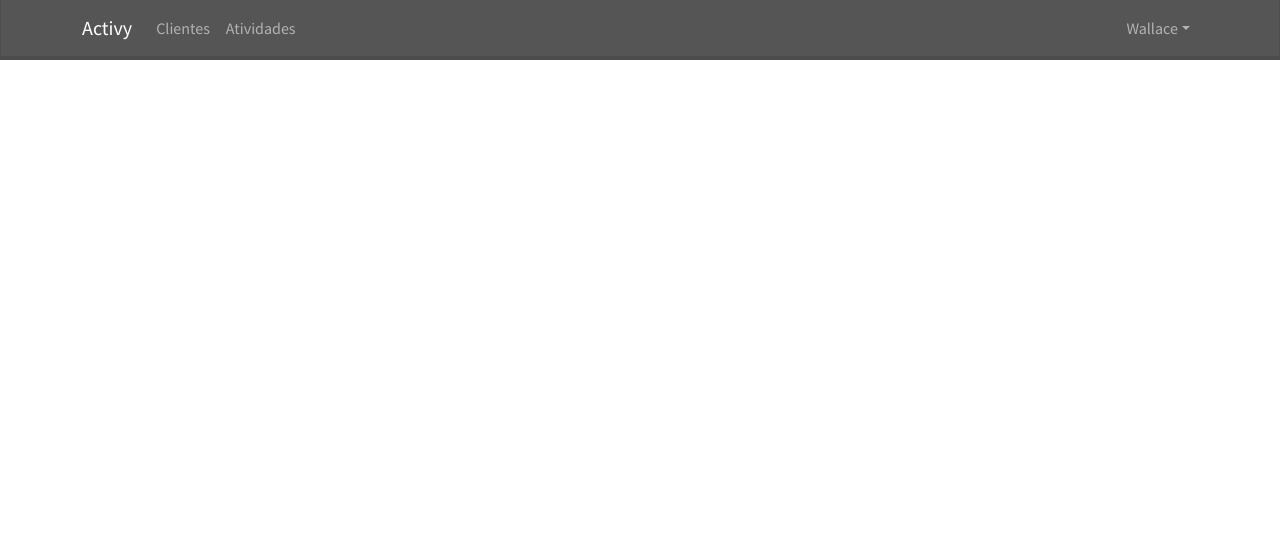
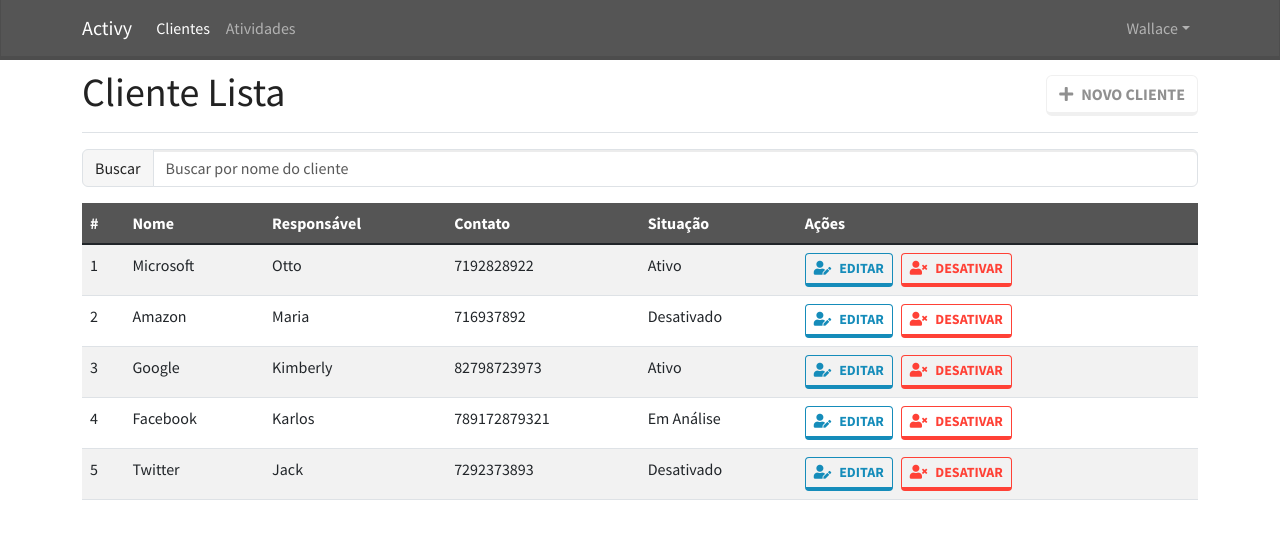
Before and after one commit to wallaceguimaraes/react-dotnetcore-efcore, a React (Create React App) app in the folder front/pro-atividade-app/: page /cliente/lista in a window 1280 px wide. Shown: the top 538 px of the page. Built offline with nearby package versions, Linux system fonts and the light colour scheme.

Commit message:
novas rotas, dashboard, cliente

```diff
--- a/front/pro-atividade-app/src/App.js
+++ b/front/pro-atividade-app/src/App.js
@@ -1,30 +1,26 @@
 import './App.css';
 import Atividade from './pages/atividades/Atividade';
-import { BrowserRouter as Router, Switch, Route, Routes } from 'react-router-dom';
+import Cliente from './pages/clientes/Cliente';
+import Home from './pages/home/Home';
+import { Route, Routes, Switch } from 'react-router-dom';
+import Dashboard from './pages/dashboard/Dashboard';
+import ClienteForm from './pages/clientes/ClienteForm';
+import PageNotFound from './pages/PageNotFound';
 
 export default function App() {
+  /**
+   * Caso ocorra alguma instabilidade ao exibir rotas
+   * implementar o Switch
+   */
   return (
-     <Router>
-       <Routes>
-        <Route path='/atividades' element={<Atividade/>} />
-        <Route path='/clientes' component={Cliente} />
-        <Route path='/home' component={Home} />
-       </Routes>
-    </Router>
+    <Routes>
+      <Route exact path='/' element={<Dashboard/>} />
+      <Route path='/atividade/lista' element={<Atividade/>} />
+      <Route path='/cliente/lista' element={<Cliente/>} />
+      <Route path='/cliente/:id/atividade' element={<Cliente/>} />
+      <Route path='/cliente/detalhe/' element={<ClienteForm/>} />
+      <Route path='/cliente/detalhe/:id' element={<ClienteForm/>} />
+      <Route element={<PageNotFound/>} />
+    </Routes>
       );
 }
-
-
-const Cliente = () => {
-  <div>
-    <h1>Cliente</h1>
-    <hr></hr>
-  </div>
-}
-
-const Home = () => {
-  <div>
-    <h1>Home</h1>
-    <hr></hr>
-  </div>
-}
--- a/front/pro-atividade-app/src/components/Menu.jsx
+++ b/front/pro-atividade-app/src/components/Menu.jsx
@@ -1,15 +1,16 @@
 import { Navbar, Container, Nav, NavDropdown } from 'react-bootstrap'
+import { NavLink } from 'react-router-dom';
 
 export default function Menu() {
     return (
         <Navbar bg="dark" expand="lg" variant="dark">
         <Container>
-          <Navbar.Brand href="#home">Activy</Navbar.Brand>
+          <Navbar.Brand as={NavLink} to="/">Activy</Navbar.Brand>
           <Navbar.Toggle aria-controls="basic-navbar-nav" />
           <Navbar.Collapse id="basic-navbar-nav">
             <Nav className="me-auto">
-              <Nav.Link href="#home">Clientes</Nav.Link>
-              <Nav.Link href="#link">Atividades</Nav.Link>
+              <Nav.Link activeClassName="active" as={NavLink} to="/cliente/lista">Clientes</Nav.Link>
+              <Nav.Link activeClassName="active" as={NavLink} to="/atividade/lista">Atividades</Nav.Link>
             </Nav>
             <Nav>
               <NavDropdown  align="end"
--- a/front/pro-atividade-app/src/index.js
+++ b/front/pro-atividade-app/src/index.js
@@ -5,6 +5,7 @@
 import 'bootstrap/dist/css/bootstrap.min.css';
 import Menu from './components/Menu';
 import 'bootswatch/dist/lumen/bootstrap.min.css';
+import { BrowserRouter as Router } from 'react-router-dom';
 /**
  * morph
  * quartz
@@ -16,11 +17,11 @@
  */
 
 ReactDOM.render(
-  <>
-  <Menu/>
-  <div className="container" >
-    <App />
-  </div>
-  </>,
+  <Router>
+    <Menu/>
+      <div className="container" >
+        <App />
+      </div>
+  </Router>,
   document.getElementById('root')
 );
--- /dev/null
+++ b/front/pro-atividade-app/src/pages/PageNotFound.jsx
@@ -0,0 +1,19 @@
+import React from 'react'
+
+export default function PageNotFound() {
+    return (
+        <div>
+            <h1 className='mt-4 mb-4 text-center'>
+            Ops...
+            <br/>
+            <br/>
+            <br/>
+            404 Not Found
+            <br/>
+            <br/>
+            <br/>
+            Página não encontrada!
+            </h1>
+        </div>
+    )
+}
--- /dev/null
+++ b/front/pro-atividade-app/src/pages/clientes/Cliente.jsx
@@ -0,0 +1,9 @@
+import ClienteLista from "./ClienteLista";
+
+export default function Cliente() {
+    return (
+      <>
+        <ClienteLista/>
+      </>
+    )
+}
--- /dev/null
+++ b/front/pro-atividade-app/src/pages/clientes/ClienteForm.jsx
@@ -0,0 +1,27 @@
+import React from 'react'
+import { Button } from 'react-bootstrap'
+import TitlePage from '../../components/TitlePage'
+import { useNavigate, useParams } from 'react-router-dom';
+
+export default function ClienteForm() {
+
+    let navigate = useNavigate();
+    let { id } = useParams();
+
+    return (
+        <>
+        <TitlePage title={'Detalhes Cliente ' + (id !== undefined ? id : '')}>
+            <Button
+                variant='outline-secondary'
+                onClick={() => navigate('/cliente/lista')}
+            >
+                <i className='fas fa-arrow-left me-2'></i>
+                Voltar
+            </Button>
+        </TitlePage>
+        <div>
+
+        </div>
+        </>
+    )
+}
--- /dev/null
+++ b/front/pro-atividade-app/src/pages/clientes/ClienteLista.jsx
@@ -0,0 +1,124 @@
+import { useState } from 'react';
+import { Button, FormControl, InputGroup } from 'react-bootstrap';
+import TitlePage from '../../components/TitlePage';
+import { useNavigate } from 'react-router-dom';
+import Cliente from './Cliente';
+
+const clientes = [
+    {
+        id:1,
+        nome: 'Microsoft',
+        responsavel: 'Otto',
+        contato: 7192828922,
+        situacao: 'Ativo'
+    },
+    {
+        id:2,
+        nome: 'Amazon',
+        responsavel: 'Maria',
+        contato: 716937892,
+        situacao: 'Desativado'
+    },
+    {
+        id:3,
+        nome: 'Google',
+        responsavel: 'Kimberly',
+        contato: 82798723973,
+        situacao: 'Ativo'
+    },
+    {
+        id:4,
+        nome: 'Facebook',
+        responsavel: 'Karlos',
+        contato: 789172879321,
+        situacao: 'Em Análise'
+    },
+    {
+        id:5,
+        nome: 'Twitter',
+        responsavel: 'Jack',
+        contato: 7292373893,
+        situacao: 'Desativado'
+    }
+]
+
+
+export default function ClienteLista() {
+    const navigate = useNavigate();
+    const [termoBusca, setTermoBusca] = useState('');
+
+    const handleInputChange = (e) => {
+        setTermoBusca(e.target.value);
+        console.log(termoBusca)
+    }
+
+    const clientesFiltrados = clientes.filter((cliente) => {
+      /*   return cliente.nome.toLocaleLowerCase().indexOf(termoBusca) !== -1 ||
+                cliente.responsavel.toLocaleLowerCase().indexOf(termoBusca) !== -1  */
+             return (
+                 Object.values(cliente).join(' ').toLocaleLowerCase().includes(termoBusca.toLocaleLowerCase())
+             )
+    })
+
+
+    const novoCliente = () => {
+        navigate('/cliente/detalhe')
+    }
+
+    return (
+            <>
+            <TitlePage title='Cliente Lista'>
+                <Button variant='outline-secondary' onClick={novoCliente}>
+                    <i className='fas fa-plus me-2' ></i>
+                    Novo Cliente
+                </Button>
+             </TitlePage>
+            <InputGroup className="mt-3 mb-3">
+                <InputGroup.Text>Buscar</InputGroup.Text>
+                <FormControl
+                    onChange={handleInputChange}
+                    placeholder='Buscar por nome do cliente'
+                />
+            </InputGroup>
+            <table className="table table-striped table-hover">
+                <thead className='table-dark mt-3'>
+                    <tr>
+                        <th scope="col">#</th>
+                        <th scope="col">Nome</th>
+                        <th scope="col">Responsável</th>
+                        <th scope="col">Contato</th>
+                        <th scope="col">Situação</th>
+                        <th scope="col">Ações</th>
+                    </tr>
+                </thead>
+                    <tbody>
+                        {clientesFiltrados.map((cliente) => (
+                            <tr key={cliente.id}>
+                                <td>{cliente.id}</td>
+                                <td>{cliente.nome}</td>
+                                <td>{cliente.responsavel}</td>
+                                <td>{cliente.contato}</td>
+                                <td>{cliente.situacao}</td>
+                                <td>
+                                    <div>
+                                        <button className="btn btn-sm btn-outline-primary me-2"
+                                                onClick={() => navigate(`/cliente/detalhe/${cliente.id}`)}>
+                                            <i className='fas fa-user-edit me-2'></i>
+                                            Editar
+                                        </button>
+                                        <button className="btn btn-sm btn-outline-danger me-2">
+                                        <i className='fas fa-user-times me-2'></i>
+                                            Desativar
+                                        </button>
+                                    </div>
+                                </td>
+                            </tr>
+
+                        ))}
+
+
+                    </tbody>
+                </table>
+        </>
+    )
+}
--- /dev/null
+++ b/front/pro-atividade-app/src/pages/dashboard/Dashboard.jsx
@@ -0,0 +1,57 @@
+import React from 'react'
+import { Card, Col, Row } from 'react-bootstrap'
+import TitlePage from '../../components/TitlePage'
+
+export default function Dashboard() {
+    return (
+        <>
+        <TitlePage title='Dashboard'/>
+        <div className='mt-3'>
+                <Row>
+                    <Col>
+                        <Card border='success'>
+                            <Card.Header>Clientes atuais</Card.Header>
+                            <Card.Body>
+                                <Card.Title>
+                                    <h1 className='text-center'>25</h1>
+                                </Card.Title>
+                            </Card.Body>
+                        </Card>
+                    </Col>
+                    <Col>
+                        <Card border='secondary'>
+                            <Card.Header bg={'danger'}>
+                                Atividades totais
+                            </Card.Header>
+                            <Card.Body>
+                                <Card.Title>
+                                    <h1 className='text-center'>256</h1>
+                                </Card.Title>
+                            </Card.Body>
+                        </Card>
+                    </Col>
+                    <Col>
+                        <Card border='warning'>
+                            <Card.Header>Atividades Urgentes</Card.Header>
+                            <Card.Body>
+                                <Card.Title>
+                                    <h1 className='text-center'>25</h1>
+                                </Card.Title>
+                            </Card.Body>
+                        </Card>
+                    </Col>
+                    <Col>
+                        <Card border='danger'>
+                            <Card.Header>Atividades Atrasadas</Card.Header>
+                            <Card.Body>
+                                <Card.Title>
+                                    <h1 className='text-center'>2</h1>
+                                </Card.Title>
+                            </Card.Body>
+                        </Card>
+                    </Col>
+                </Row>
+            </div>
+        </>
+    )
+}
--- /dev/null
+++ b/front/pro-atividade-app/src/pages/home/Home.jsx
@@ -0,0 +1,10 @@
+import React from 'react'
+
+export default function Home() {
+    return (
+        <div>
+          <h1>Home</h1>
+          <hr></hr>
+        </div>
+    )
+}
```
